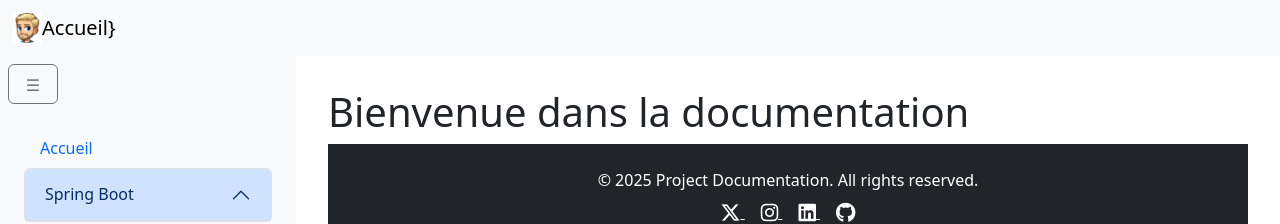
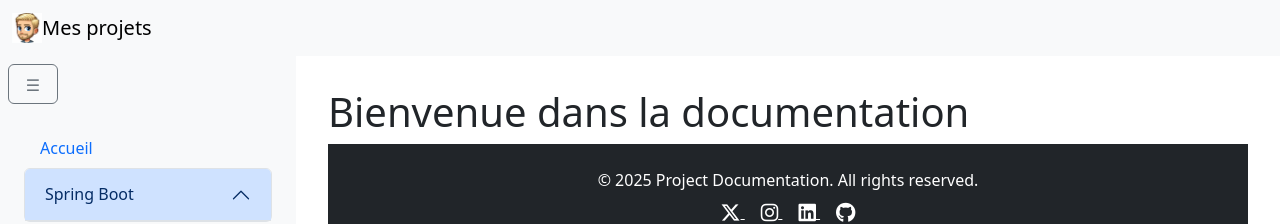
Before and after one commit to ErwanLT/ErwanLT-pages, a Jekyll site: the page built from docs/index.md, in a window 1280 px wide. Shown: the top 224 px of the page. Built offline with Jekyll 4.4.1, drawn with Linux system fonts in a browser that asks for light colours; nearby versions of some CDN libraries.

Commit message:
title site

```diff
--- a/docs/_layouts/default.html
+++ b/docs/_layouts/default.html
@@ -89,7 +89,7 @@
     <div class="container-fluid">
         <a class="navbar-brand d-flex align-items-center" href="{{ '/' | relative_url }}">
             <img src="{{ '/assets/images/avatar.jpg' | relative_url }}" class="avatar" alt="Avatar">
-            {{ page.title }}}
+            {{ site.title }}
         </a>
     </div>
 </nav>
```
